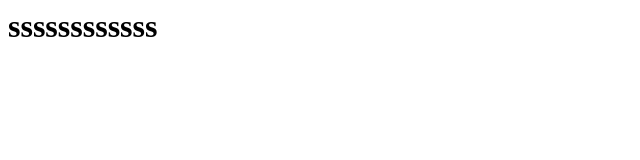
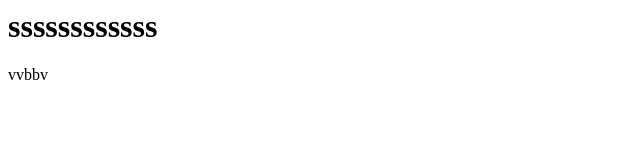
Before and after one commit to Osama-Kherbek/project-x, a plain HTML site: page index.html in a window 1280 px wide. Shown: the full height of the page, 0-640 px from the left. Drawn offline with Linux system fonts and the light colour scheme.

Commit message:
first version3

```diff
--- a/index.html
+++ b/index.html
@@ -1 +1,2 @@
 <h1>ssssssssssss</h1>
+<p>vvbbv</p>
```
